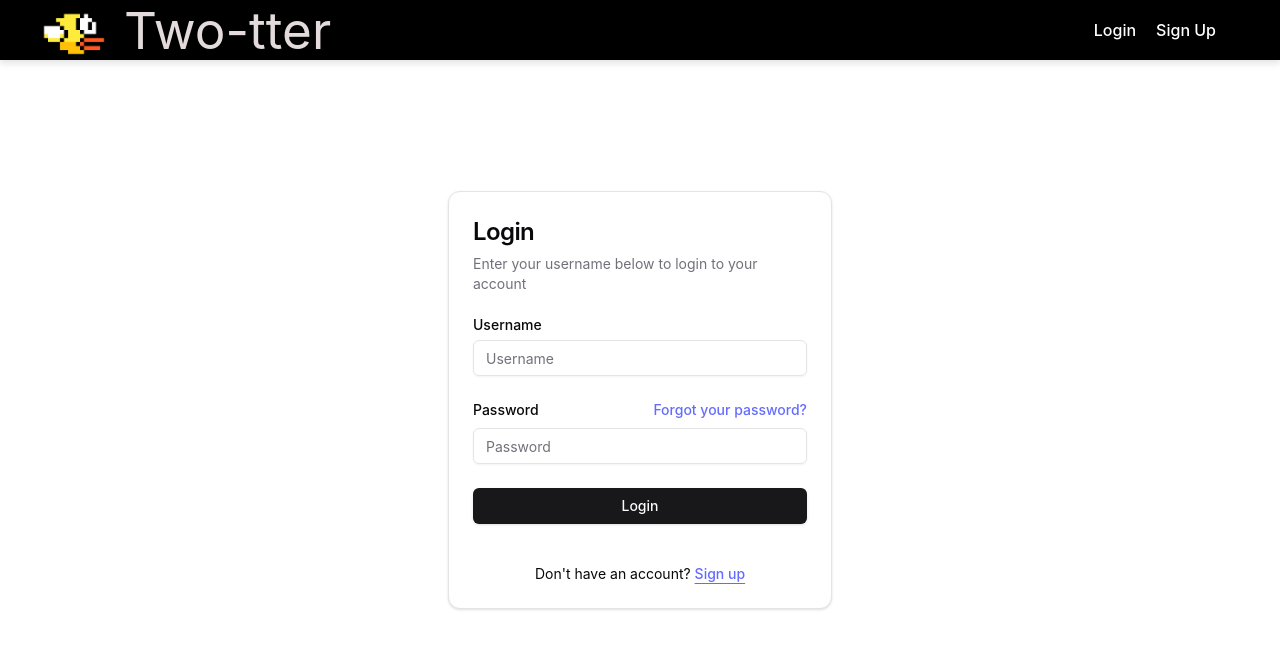
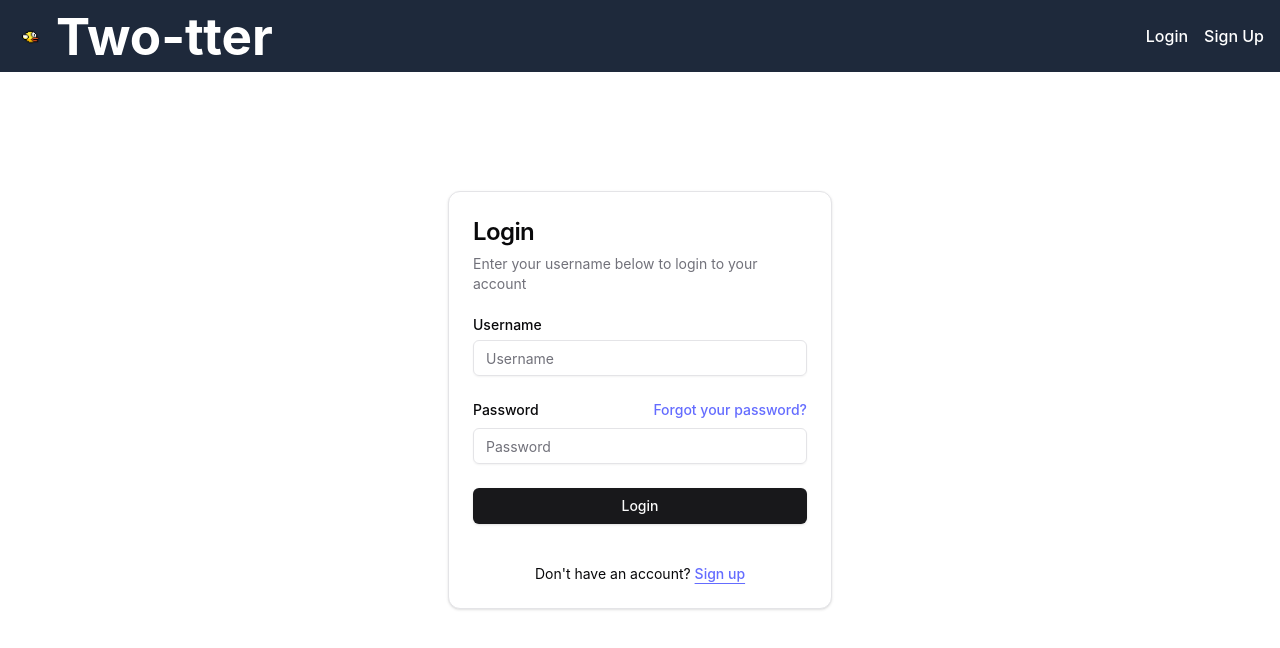
Before and after one commit to nickwhite98/Twotter, a React (Vite) app in the folder client/: page /login in a window 1280 px wide. Shown: the top 648 px of the page. Built offline with nearby package versions, Linux system fonts and the light colour scheme; no server answers.

Commit message:
fixed navbar!

```diff
--- a/client/package.json
+++ b/client/package.json
@@ -11,6 +11,7 @@
   },
   "dependencies": {
     "@radix-ui/react-label": "^2.1.2",
+    "@radix-ui/react-navigation-menu": "^1.2.5",
     "@radix-ui/react-slot": "^1.1.2",
     "axios": "^1.7.9",
     "class-variance-authority": "^0.7.1",
--- a/client/src/App.jsx
+++ b/client/src/App.jsx
@@ -10,6 +10,16 @@
 import { AuthProvider, AuthContext } from "./AuthProvider.jsx";
 import { SignUp } from "./pages/Signup.jsx";
 import Account from "./pages/Account.jsx";
+import {
+  NavigationMenu,
+  NavigationMenuContent,
+  NavigationMenuIndicator,
+  NavigationMenuItem,
+  NavigationMenuLink,
+  NavigationMenuList,
+  NavigationMenuTrigger,
+  NavigationMenuViewport,
+} from "@/components/ui/navigation-menu";
 
 function App() {
   return (
@@ -47,24 +57,49 @@
   const { token } = useContext(AuthContext);
 
   return (
-    <nav className="nav">
-      <div className="nav-left">
+    <NavigationMenu className="bg-slate-800 w-full fixed top-0 left-0 z-50">
+      <div className="flex items-center px-4 py-2 w-full">
+        {/* Left side: logo and title */}
+        <div className="flex items-center">
           <a
             href="https://github.com/nickwhite98?tab=repositories"
             target="_blank"
+            rel="noreferrer"
           >
-          <img src={flappy} className="logo" alt="Twotter logo" />
+            <img src={flappy} alt="Twotter logo" className="h-8 w-8" />
           </a>
-        <h1 className="title">Two-tter</h1>
+          <h1 className="text-white font-bold ml-2">Two-tter</h1>
         </div>
-
-      <div className="nav-links">
-        {token && <Link to="/">Home</Link>}
-        {token && <Link to={`/account/${token.username}`}>Account</Link>}
-        {!token && <Link to="/login">Login</Link>}
-        {!token && <Link to="/signup">Sign Up</Link>}
+        {/* Right side: navigation links */}
+        <div className="ml-auto">
+          <NavigationMenuList className="!flex-none !justify-end space-x-4">
+            {token && (
+              <Link to="/" className="text-white hover:underline">
+                Home
+              </Link>
+            )}
+            {token && (
+              <Link
+                to={`/account/${token.username}`}
+                className="text-white hover:underline"
+              >
+                Account
+              </Link>
+            )}
+            {!token && (
+              <Link to="/login" className="text-white hover:underline">
+                Login
+              </Link>
+            )}
+            {!token && (
+              <Link to="/signup" className="text-white hover:underline">
+                Sign Up
+              </Link>
+            )}
+          </NavigationMenuList>
         </div>
-    </nav>
+      </div>
+    </NavigationMenu>
   );
 };
 
--- /dev/null
+++ b/client/src/components/ui/navigation-menu.tsx
@@ -0,0 +1,128 @@
+import * as React from "react";
+import * as NavigationMenuPrimitive from "@radix-ui/react-navigation-menu";
+import { cva } from "class-variance-authority";
+import { ChevronDown } from "lucide-react";
+
+import { cn } from "@/lib/utils";
+
+const NavigationMenu = React.forwardRef<
+  React.ElementRef<typeof NavigationMenuPrimitive.Root>,
+  React.ComponentPropsWithoutRef<typeof NavigationMenuPrimitive.Root>
+>(({ className, children, ...props }, ref) => (
+  <NavigationMenuPrimitive.Root
+    ref={ref}
+    className={cn(
+      "relative z-10 flex w-full items-center justify-center",
+      className
+    )}
+    {...props}
+  >
+    {children}
+    <NavigationMenuViewport />
+  </NavigationMenuPrimitive.Root>
+));
+NavigationMenu.displayName = NavigationMenuPrimitive.Root.displayName;
+
+const NavigationMenuList = React.forwardRef<
+  React.ElementRef<typeof NavigationMenuPrimitive.List>,
+  React.ComponentPropsWithoutRef<typeof NavigationMenuPrimitive.List>
+>(({ className, ...props }, ref) => (
+  <NavigationMenuPrimitive.List
+    ref={ref}
+    className={cn(
+      "group flex flex-1 list-none items-center justify-center space-x-1",
+      className
+    )}
+    {...props}
+  />
+));
+NavigationMenuList.displayName = NavigationMenuPrimitive.List.displayName;
+
+const NavigationMenuItem = NavigationMenuPrimitive.Item;
+
+const navigationMenuTriggerStyle = cva(
+  "group inline-flex h-9 w-max items-center justify-center rounded-md bg-background px-4 py-2 text-sm font-medium transition-colors hover:bg-accent hover:text-accent-foreground focus:bg-accent focus:text-accent-foreground focus:outline-none disabled:pointer-events-none disabled:opacity-50 data-[active]:bg-accent/50 data-[state=open]:bg-accent/50"
+);
+
+const NavigationMenuTrigger = React.forwardRef<
+  React.ElementRef<typeof NavigationMenuPrimitive.Trigger>,
+  React.ComponentPropsWithoutRef<typeof NavigationMenuPrimitive.Trigger>
+>(({ className, children, ...props }, ref) => (
+  <NavigationMenuPrimitive.Trigger
+    ref={ref}
+    className={cn(navigationMenuTriggerStyle(), "group", className)}
+    {...props}
+  >
+    {children}{" "}
+    <ChevronDown
+      className="relative top-[1px] ml-1 h-3 w-3 transition duration-300 group-data-[state=open]:rotate-180"
+      aria-hidden="true"
+    />
+  </NavigationMenuPrimitive.Trigger>
+));
+NavigationMenuTrigger.displayName = NavigationMenuPrimitive.Trigger.displayName;
+
+const NavigationMenuContent = React.forwardRef<
+  React.ElementRef<typeof NavigationMenuPrimitive.Content>,
+  React.ComponentPropsWithoutRef<typeof NavigationMenuPrimitive.Content>
+>(({ className, ...props }, ref) => (
+  <NavigationMenuPrimitive.Content
+    ref={ref}
+    className={cn(
+      "left-0 top-0 w-full data-[motion^=from-]:animate-in data-[motion^=to-]:animate-out data-[motion^=from-]:fade-in data-[motion^=to-]:fade-out data-[motion=from-end]:slide-in-from-right-52 data-[motion=from-start]:slide-in-from-left-52 data-[motion=to-end]:slide-out-to-right-52 data-[motion=to-start]:slide-out-to-left-52 md:absolute md:w-auto ",
+      className
+    )}
+    {...props}
+  />
+));
+NavigationMenuContent.displayName = NavigationMenuPrimitive.Content.displayName;
+
+const NavigationMenuLink = NavigationMenuPrimitive.Link;
+
+const NavigationMenuViewport = React.forwardRef<
+  React.ElementRef<typeof NavigationMenuPrimitive.Viewport>,
+  React.ComponentPropsWithoutRef<typeof NavigationMenuPrimitive.Viewport>
+>(({ className, ...props }, ref) => (
+  <div className={cn("absolute left-0 top-full flex justify-center")}>
+    <NavigationMenuPrimitive.Viewport
+      className={cn(
+        "origin-top-center relative mt-1.5 h-[var(--radix-navigation-menu-viewport-height)] w-full overflow-hidden rounded-md border bg-popover text-popover-foreground shadow data-[state=open]:animate-in data-[state=closed]:animate-out data-[state=closed]:zoom-out-95 data-[state=open]:zoom-in-90 md:w-[var(--radix-navigation-menu-viewport-width)]",
+        className
+      )}
+      ref={ref}
+      {...props}
+    />
+  </div>
+));
+NavigationMenuViewport.displayName =
+  NavigationMenuPrimitive.Viewport.displayName;
+
+const NavigationMenuIndicator = React.forwardRef<
+  React.ElementRef<typeof NavigationMenuPrimitive.Indicator>,
+  React.ComponentPropsWithoutRef<typeof NavigationMenuPrimitive.Indicator>
+>(({ className, ...props }, ref) => (
+  <NavigationMenuPrimitive.Indicator
+    ref={ref}
+    className={cn(
+      "top-full z-[1] flex h-1.5 items-end justify-center overflow-hidden data-[state=visible]:animate-in data-[state=hidden]:animate-out data-[state=hidden]:fade-out data-[state=visible]:fade-in",
+      className
+    )}
+    {...props}
+  >
+    <div className="relative top-[60%] h-2 w-2 rotate-45 rounded-tl-sm bg-border shadow-md" />
+  </NavigationMenuPrimitive.Indicator>
+));
+NavigationMenuIndicator.displayName =
+  NavigationMenuPrimitive.Indicator.displayName;
+
+export {
+  navigationMenuTriggerStyle,
+  NavigationMenu,
+  NavigationMenuList,
+  NavigationMenuItem,
+  NavigationMenuContent,
+  NavigationMenuTrigger,
+  NavigationMenuLink,
+  NavigationMenuIndicator,
+  NavigationMenuViewport,
+};
```
Also changed, not shown: 1 other file (tests, documents, lock files or other folders). Lines whose indentation alone changed are shown as unchanged.
